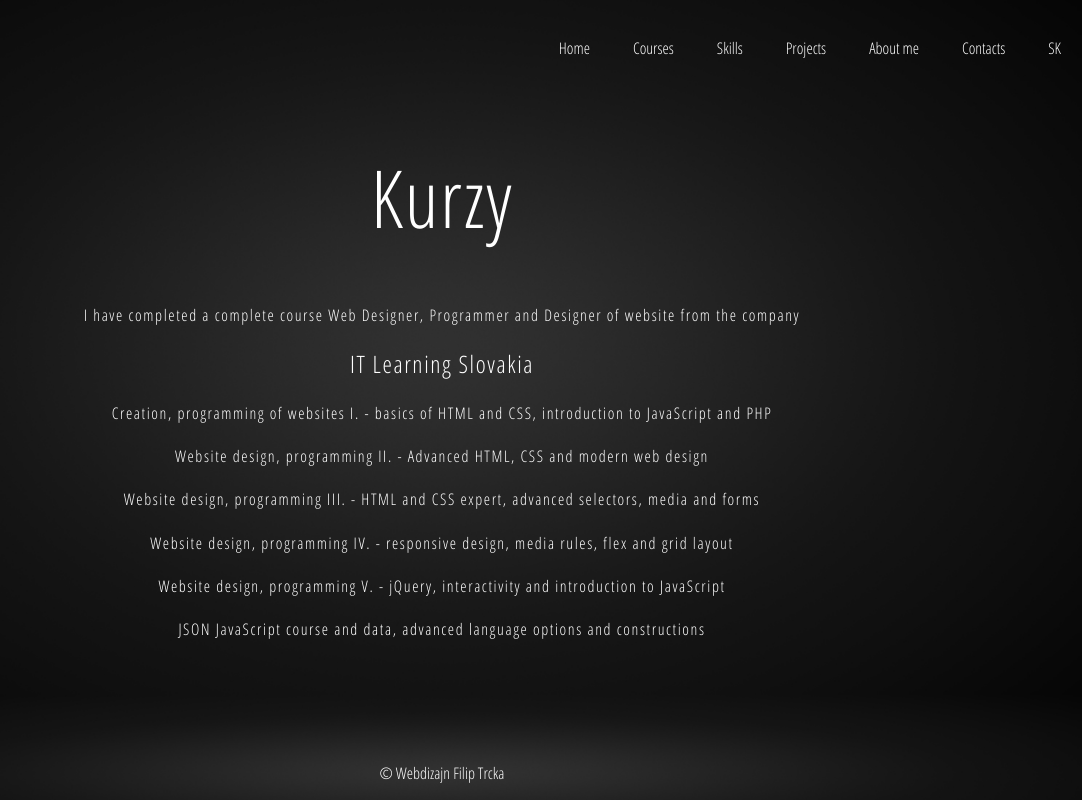
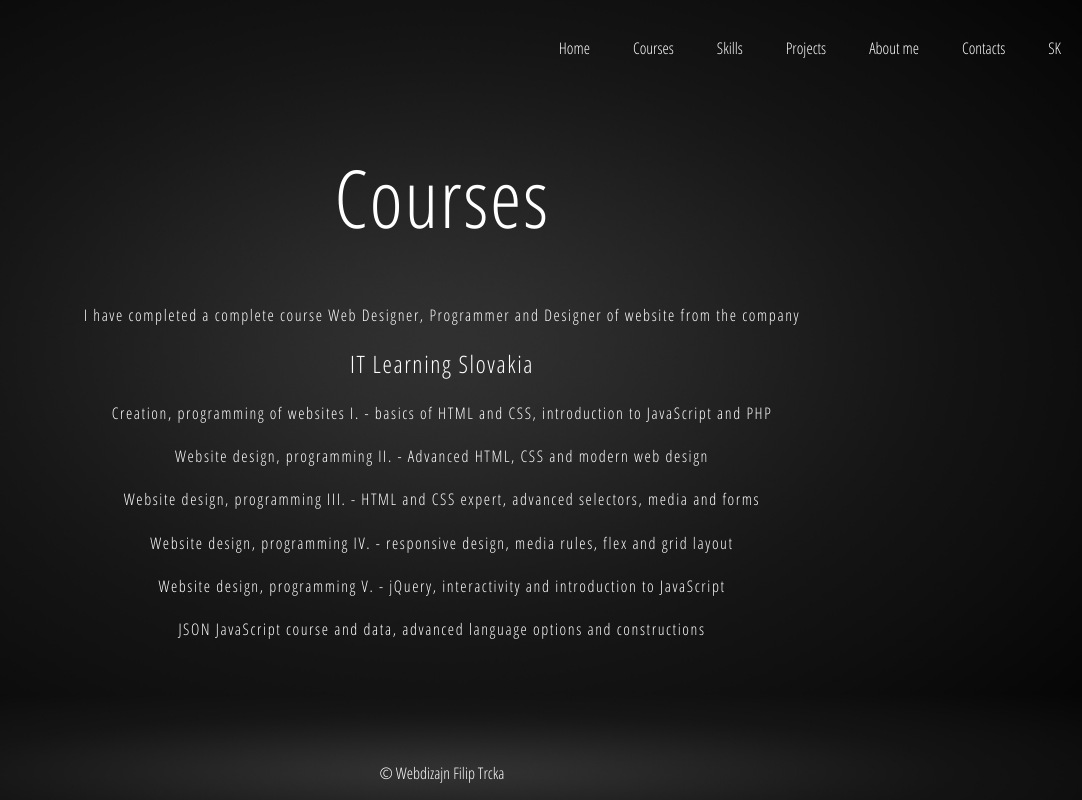
Before and after one commit to Joxer-Mocny/Webstranka, a plain HTML site: page VzdelanieEN.html in a window 1280 px wide. Shown: the whole page, without its empty margins (198-1280 px from the left). Drawn offline with Linux system fonts and the light colour scheme.

Commit message:
initial commit

```diff
--- a/VzdelanieEN.html
+++ b/VzdelanieEN.html
@@ -34,7 +34,7 @@
       </ul>
     </nav>
     <main>
-      <h1>Kurzy</h1>
+      <h1>Courses</h1>
       <h4>
         I have completed a complete course Web Designer, Programmer and Designer
         of website from the company
```
